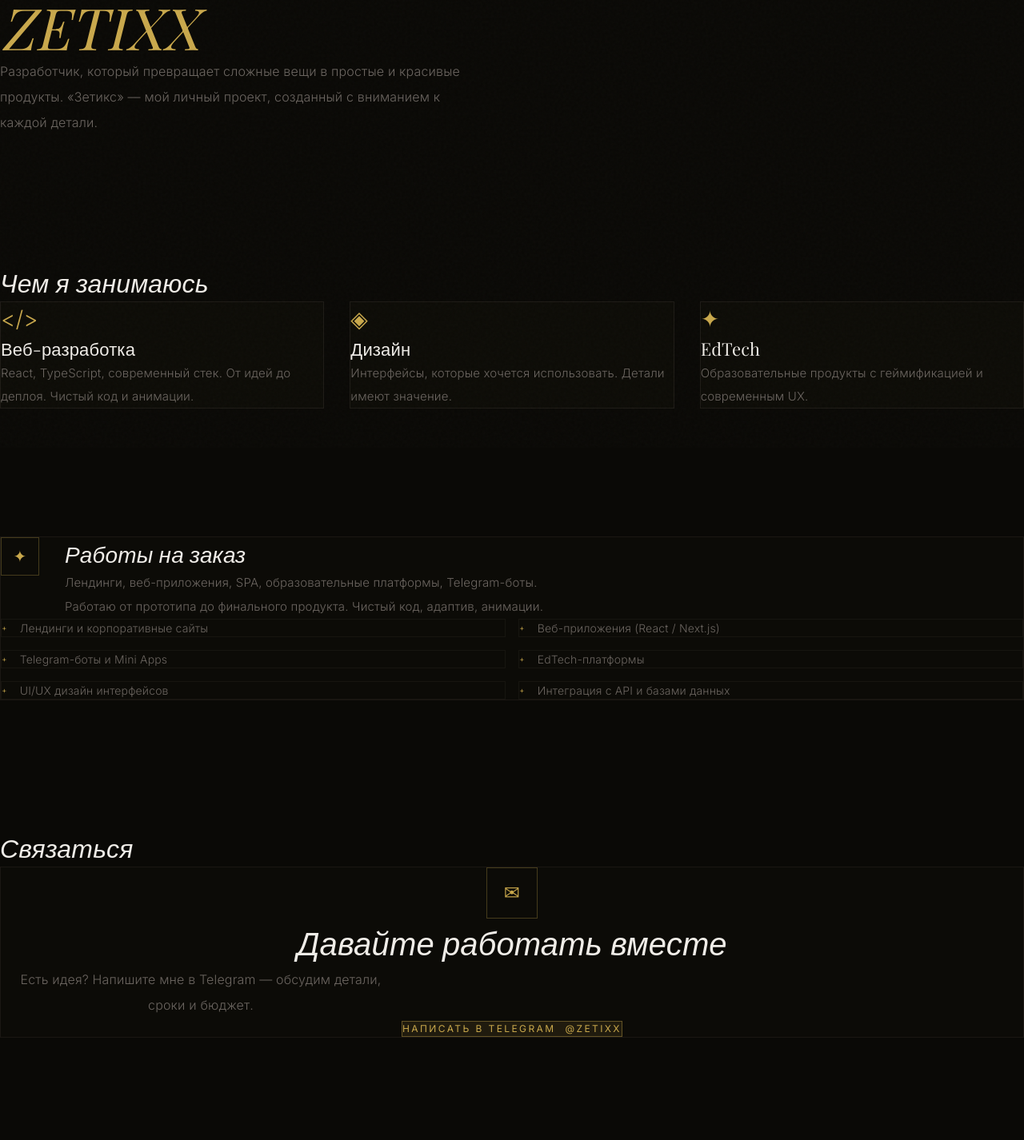
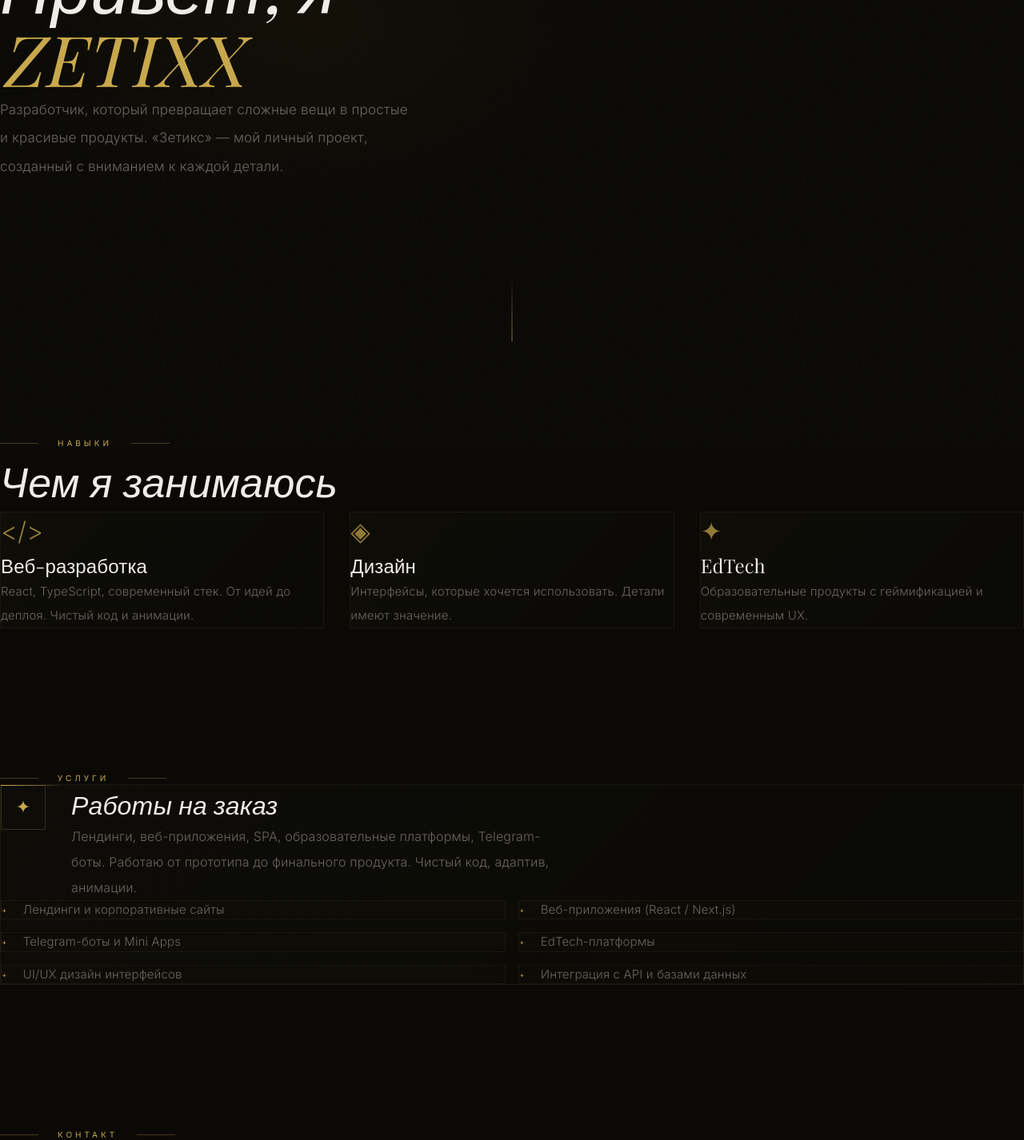
Before and after one commit to abrikoska1212/zetix-jewelry, a Next.js app: page /author in a window 1280 px wide. Shown: the part 240-1666 px from the top of the page at 80% size. Built offline with nearby package versions, Linux system fonts and the light colour scheme.

Commit message:
feat: premium author page - radial gradient hero, gold line accents, gradient cards, elegant sections

```diff
--- a/src/app/components/Author.tsx
+++ b/src/app/components/Author.tsx
@@ -36,20 +36,32 @@ export default function Author() {
 
   return (
     <section id="author" ref={ref}>
-      {/* Приветствие */}
+      {/* Герой — приветствие */}
       <div
-        className="px-10 md:px-16"
-        style={{ paddingTop: 140, paddingBottom: 160 }}
+        className="relative px-10 md:px-16"
+        style={{
+          paddingTop: 160,
+          paddingBottom: 200,
+          background: "radial-gradient(ellipse 50% 60% at 30% 40%, rgba(26, 20, 8, 0.5) 0%, transparent 60%), var(--color-bg)",
+        }}
       >
+        {/* Золотая точка-акцент */}
+        <motion.div
+          initial={{ opacity: 0 }}
+          animate={isInView ? { opacity: 1 } : {}}
+          transition={{ duration: 1.2 }}
+          className="absolute left-16 top-20 h-[6px] w-[6px] rounded-full bg-gold md:left-24"
+        />
+
         <motion.div
           initial={{ opacity: 0 }}
           animate={isInView ? { opacity: 1 } : {}}
           transition={{ duration: 1 }}
-          className="mb-10 flex items-center gap-6"
+          className="mb-12 flex items-center gap-6"
         >
-          <div className="h-[1px] w-8 bg-gold/30" />
+          <div className="h-[1px] w-12 bg-gold/30" />
           <span
-            className="text-[10px] font-[400] uppercase tracking-[0.35em] text-gold"
+            className="text-[10px] font-[400] uppercase tracking-[0.4em] text-gold"
             style={{ fontFamily: "var(--font-body)" }}
           >
             Обо мне
@@ -60,7 +72,7 @@ export default function Author() {
           initial={{ opacity: 0 }}
           animate={isInView ? { opacity: 1 } : {}}
           transition={{ duration: 1, delay: 0.1 }}
-          className="mb-10 text-[48px] leading-[1.1] font-[400] italic md:text-[72px]"
+          className="mb-12 max-w-[700px] text-[56px] leading-[1.05] font-[400] italic md:text-[88px]"
           style={{ fontFamily: "var(--font-display)" }}
         >
           Привет, я
@@ -72,25 +84,46 @@ export default function Author() {
           initial={{ opacity: 0 }}
           animate={isInView ? { opacity: 1 } : {}}
           transition={{ duration: 1, delay: 0.2 }}
-          className="max-w-[600px] text-[16px] font-[300] leading-[2] text-text-muted"
+          className="max-w-[520px] text-[17px] font-[300] leading-[2.1] text-text-muted"
           style={{ fontFamily: "var(--font-body)" }}
         >
           Разработчик, который превращает сложные вещи в простые и
           красивые продукты. «Зетикс» — мой личный проект, созданный с
           вниманием к каждой детали.
         </motion.p>
+
+        {/* Декоративная линия снизу */}
+        <div
+          className="absolute bottom-0 left-1/2 -translate-x-1/2"
+          style={{
+            width: 1,
+            height: 80,
+            background: "linear-gradient(to top, var(--color-border-gold), transparent)",
+          }}
+        />
       </div>
 
       {/* Чем я занимаюсь */}
       <div
         className="px-10 md:px-16"
-        style={{ paddingBottom: 160 }}
+        style={{ paddingTop: 120, paddingBottom: 180 }}
       >
+        <div className="mb-16 flex items-center gap-6">
+          <div className="h-[1px] w-12 bg-gold/30" />
+          <span
+            className="text-[10px] font-[400] uppercase tracking-[0.4em] text-gold"
+            style={{ fontFamily: "var(--font-body)" }}
+          >
+            Навыки
+          </span>
+          <div className="h-[1px] w-12 bg-gold/30" />
+        </div>
+
         <motion.h3
           initial={{ opacity: 0 }}
           animate={isInView ? { opacity: 1 } : {}}
           transition={{ duration: 1, delay: 0.3 }}
-          className="mb-16 text-[32px] font-[400] italic text-text"
+          className="mb-20 text-[42px] font-[400] italic text-text md:text-[52px]"
           style={{ fontFamily: "var(--font-display)" }}
         >
           Чем я занимаюсь
@@ -103,26 +136,29 @@ export default function Author() {
               initial={{ opacity: 0 }}
               animate={isInView ? { opacity: 1 } : {}}
               transition={{ duration: 0.8, delay: 0.4 + i * 0.15 }}
-              className="group p-10 transition-all duration-500"
+              className="group relative p-12 transition-all duration-600"
               style={{
-                background: "rgba(17, 16, 9, 0.5)",
-                border: "1px solid rgba(42, 37, 32, 0.6)",
+                background: "linear-gradient(135deg, rgba(17, 16, 9, 0.6) 0%, rgba(10, 9, 6, 0.8) 100%)",
+                border: "1px solid rgba(139, 115, 85, 0.12)",
               }}
             >
+              {/* Золотая линия сверху при hover */}
+              <div className="absolute top-0 left-0 h-[1px] w-0 bg-gold transition-all duration-700 ease-[cubic-bezier(0.76,0,0.24,1)] group-hover:w-full" />
+
               <span
-                className="mb-8 block text-[28px] text-gold"
+                className="mb-8 block text-[32px] text-gold/70 transition-colors duration-500 group-hover:text-gold"
                 style={{ fontFamily: "var(--font-body)" }}
               >
                 {skill.icon}
               </span>
               <h4
-                className="mb-5 text-[22px] font-[400] text-text"
+                className="mb-6 text-[24px] font-[400] text-text"
                 style={{ fontFamily: "var(--font-display)" }}
               >
                 {skill.title}
               </h4>
               <p
-                className="text-[15px] font-[300] leading-[1.9] text-text-muted"
+                className="text-[15px] font-[300] leading-[2] text-text-muted"
                 style={{ fontFamily: "var(--font-body)" }}
               >
                 {skill.desc}
@@ -135,28 +171,42 @@ export default function Author() {
       {/* Работы на заказ */}
       <div
         className="px-10 md:px-16"
-        style={{ paddingBottom: 160 }}
+        style={{ paddingBottom: 180 }}
       >
+        <div className="mb-16 flex items-center gap-6">
+          <div className="h-[1px] w-12 bg-gold/30" />
+          <span
+            className="text-[10px] font-[400] uppercase tracking-[0.4em] text-gold"
+            style={{ fontFamily: "var(--font-body)" }}
+          >
+            Услуги
+          </span>
+          <div className="h-[1px] w-12 bg-gold/30" />
+        </div>
+
         <div
-          className="p-12 md:p-16"
+          className="relative p-12 md:p-16"
           style={{
-            background: "rgba(17, 16, 9, 0.4)",
-            border: "1px solid rgba(42, 37, 32, 0.5)",
+            background: "linear-gradient(135deg, rgba(17, 16, 9, 0.5) 0%, rgba(10, 9, 6, 0.7) 100%)",
+            border: "1px solid rgba(139, 115, 85, 0.12)",
           }}
         >
-          <div className="flex items-start gap-8 mb-12">
-            <div className="mt-1 flex h-12 w-12 shrink-0 items-center justify-center border border-gold/30">
-              <span className="text-gold text-[20px]">✦</span>
+          {/* Золотая линия сверху */}
+          <div className="absolute top-0 left-0 h-[1px] w-20 bg-gradient-to-r from-gold to-transparent" />
+
+          <div className="flex items-start gap-8 mb-14">
+            <div className="mt-1 flex h-14 w-14 shrink-0 items-center justify-center border border-gold/20">
+              <span className="text-gold text-[22px]">✦</span>
             </div>
             <div>
               <h3
-                className="mb-5 text-[28px] font-[400] italic text-text"
+                className="mb-6 text-[32px] font-[400] italic text-text"
                 style={{ fontFamily: "var(--font-display)" }}
               >
                 Работы на заказ
               </h3>
               <p
-                className="max-w-[600px] text-[15px] font-[300] leading-[2] text-text-muted"
+                className="max-w-[600px] text-[16px] font-[300] leading-[2] text-text-muted"
                 style={{ fontFamily: "var(--font-body)" }}
               >
                 Лендинги, веб-приложения, SPA, образовательные платформы, Telegram-боты.
@@ -166,18 +216,22 @@ export default function Author() {
           </div>
 
           <div className="grid grid-cols-1 gap-4 md:grid-cols-2">
-            {services.map((service) => (
-              <div
+            {services.map((service, i) => (
+              <motion.div
                 key={service}
-                className="flex items-center gap-4 px-7 py-5 text-[14px] font-[300] text-text-muted transition-colors duration-300 hover:text-text"
+                initial={{ opacity: 0 }}
+                animate={isInView ? { opacity: 1 } : {}}
+                transition={{ duration: 0.6, delay: 0.6 + i * 0.08 }}
+                className="flex items-center gap-5 px-8 py-6 text-[15px] font-[300] text-text-muted transition-all duration-400 hover:text-text hover:border-border-gold/40"
                 style={{
                   fontFamily: "var(--font-body)",
-                  border: "1px solid rgba(42, 37, 32, 0.4)",
+                  border: "1px solid rgba(139, 115, 85, 0.1)",
+                  background: "rgba(17, 16, 9, 0.3)",
                 }}
               >
                 <span className="text-gold text-[10px]">+</span>
                 {service}
-              </div>
+              </motion.div>
             ))}
           </div>
         </div>
@@ -186,35 +240,42 @@ export default function Author() {
       {/* Связаться */}
       <div
         className="px-10 md:px-16"
-        style={{ paddingBottom: 180 }}
+        style={{ paddingBottom: 200 }}
       >
-        <h3
-          className="mb-14 text-[32px] font-[400] italic text-text"
-          style={{ fontFamily: "var(--font-display)" }}
-        >
-          Связаться
-        </h3>
+        <div className="mb-16 flex items-center gap-6">
+          <div className="h-[1px] w-12 bg-gold/30" />
+          <span
+            className="text-[10px] font-[400] uppercase tracking-[0.4em] text-gold"
+            style={{ fontFamily: "var(--font-body)" }}
+          >
+            Контакт
+          </span>
+          <div className="h-[1px] w-12 bg-gold/30" />
+        </div>
 
         <div
-          className="p-14 md:p-20 text-center"
+          className="relative p-16 md:p-24 text-center"
           style={{
-            background: "rgba(17, 16, 9, 0.4)",
-            border: "1px solid rgba(42, 37, 32, 0.5)",
+            background: "linear-gradient(135deg, rgba(17, 16, 9, 0.5) 0%, rgba(10, 9, 6, 0.7) 100%)",
+            border: "1px solid rgba(139, 115, 85, 0.12)",
           }}
         >
+          {/* Золотой разделитель */}
+          <div className="absolute top-0 left-1/2 -translate-x-1/2 h-[1px] w-20 bg-gradient-to-r from-transparent via-gold to-transparent" />
+
           <div className="mb-10 flex justify-center">
-            <div className="flex h-16 w-16 items-center justify-center border border-gold/30">
-              <span className="text-gold text-[24px]">✉</span>
+            <div className="flex h-16 w-16 items-center justify-center border border-gold/20">
+              <span className="text-gold text-[26px]">✉</span>
             </div>
           </div>
           <h4
-            className="mb-8 text-[40px] font-[400] italic text-text"
+            className="mb-8 text-[44px] font-[400] italic text-text md:text-[52px]"
             style={{ fontFamily: "var(--font-display)" }}
           >
             Давайте работать вместе
           </h4>
           <p
-            className="mb-12 max-w-[500px] mx-auto text-[16px] font-[300] leading-[2] text-text-muted"
+            className="mb-14 max-w-[480px] mx-auto text-[17px] font-[300] leading-[2.1] text-text-muted"
             style={{ fontFamily: "var(--font-body)" }}
           >
             Есть идея? Напишите мне в Telegram — обсудим
@@ -222,12 +283,17 @@ export default function Author() {
           </p>
           <a
             href="#"
-            className="inline-flex items-center gap-3 border border-gold/40 bg-gold/10 px-10 py-5 text-[12px] font-[400] uppercase tracking-[0.2em] text-gold transition-all duration-500 hover:bg-gold hover:text-bg"
+            className="inline-flex items-center gap-4 border border-gold/30 bg-gold/5 px-12 py-6 text-[12px] font-[400] uppercase tracking-[0.25em] text-gold transition-all duration-600 hover:bg-gold hover:text-bg hover:border-gold"
             style={{ fontFamily: "var(--font-body)" }}
           >
             <span>Написать в Telegram</span>
-            <span>@zetixx</span>
+            <span className="text-[16px] transition-transform duration-500 group-hover:translate-x-1">→</span>
           </a>
+
+          {/* Декоративная точка снизу */}
+          <div className="mt-16 flex justify-center">
+            <div className="h-[1px] w-[1px] bg-gold/40" />
+          </div>
         </div>
       </div>
     </section>
```
